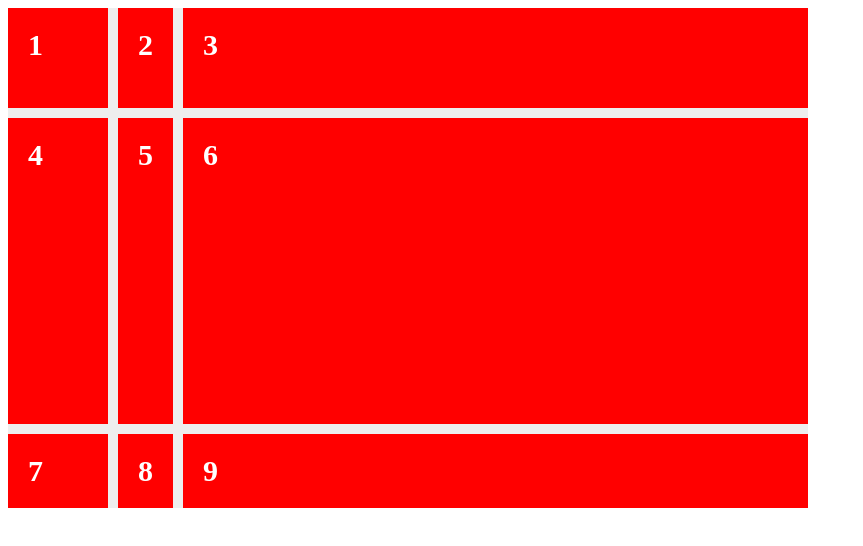
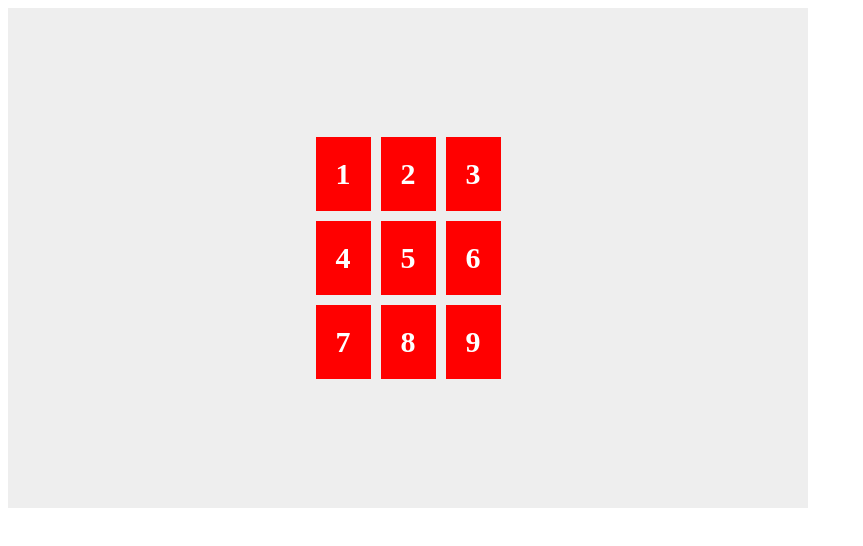
Before and after one commit to mohamedmehdawy/trains, a plain HTML site: page grid/index.html in a window 1280 px wide. Shown: the whole page, without its empty margins (0-863 px from the left). Drawn offline with Linux system fonts and the light colour scheme.

Commit message:
learn how justify content and align content work with grid

```diff
--- a/grid/style/master.css
+++ b/grid/style/master.css
@@ -7,10 +7,11 @@
     width: 800px;
     height: 500px;
     display: grid;
-    grid-template-columns: 100px auto 1fr;
-    grid-template-rows: 100px 1fr auto;
+    grid-template-columns: repeat(3, auto);
+    grid-template-rows: repeat(3, auto);
     gap: 10px;
-
+    justify-content: center;
+    align-content: center;
 }
 
 .parent div {
```
